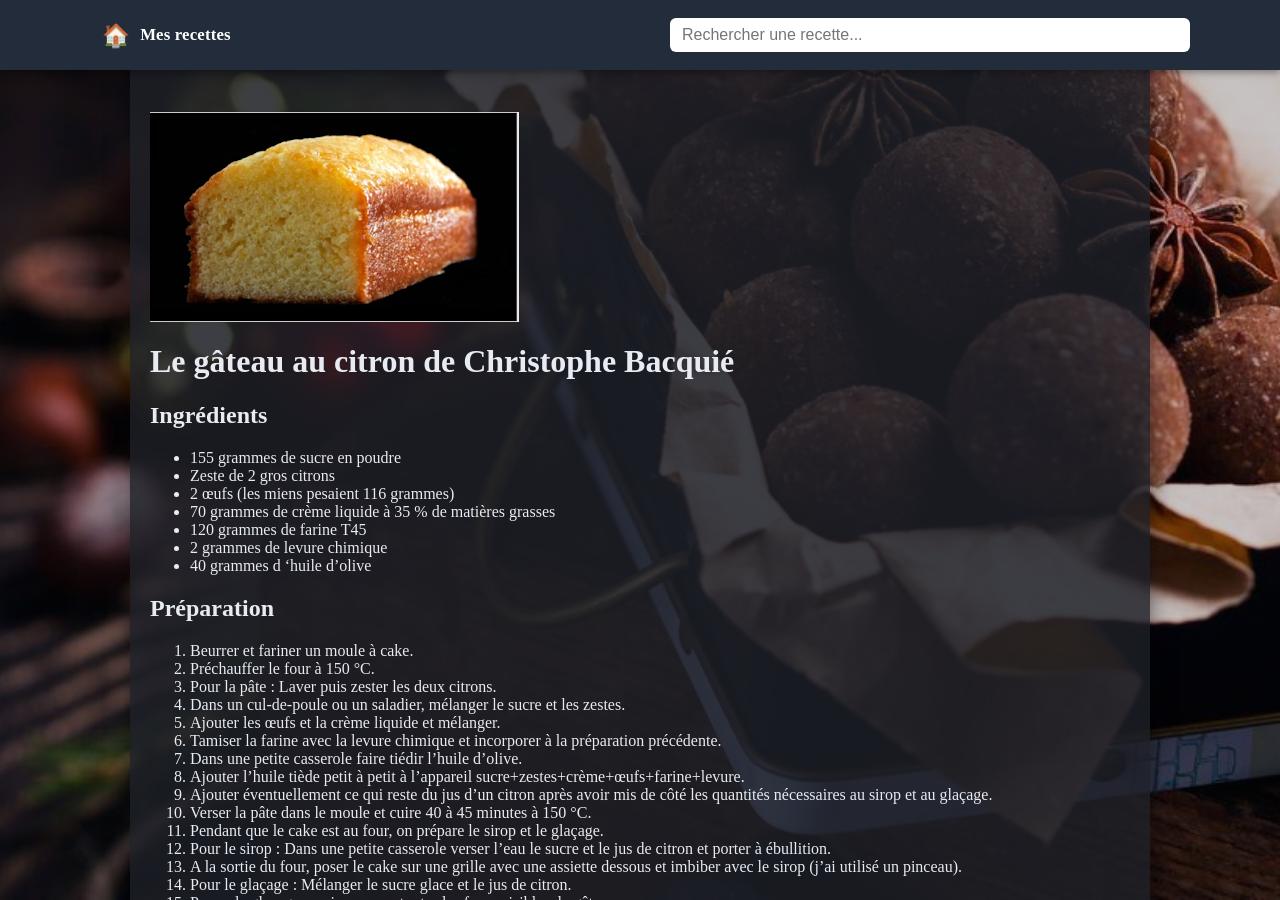
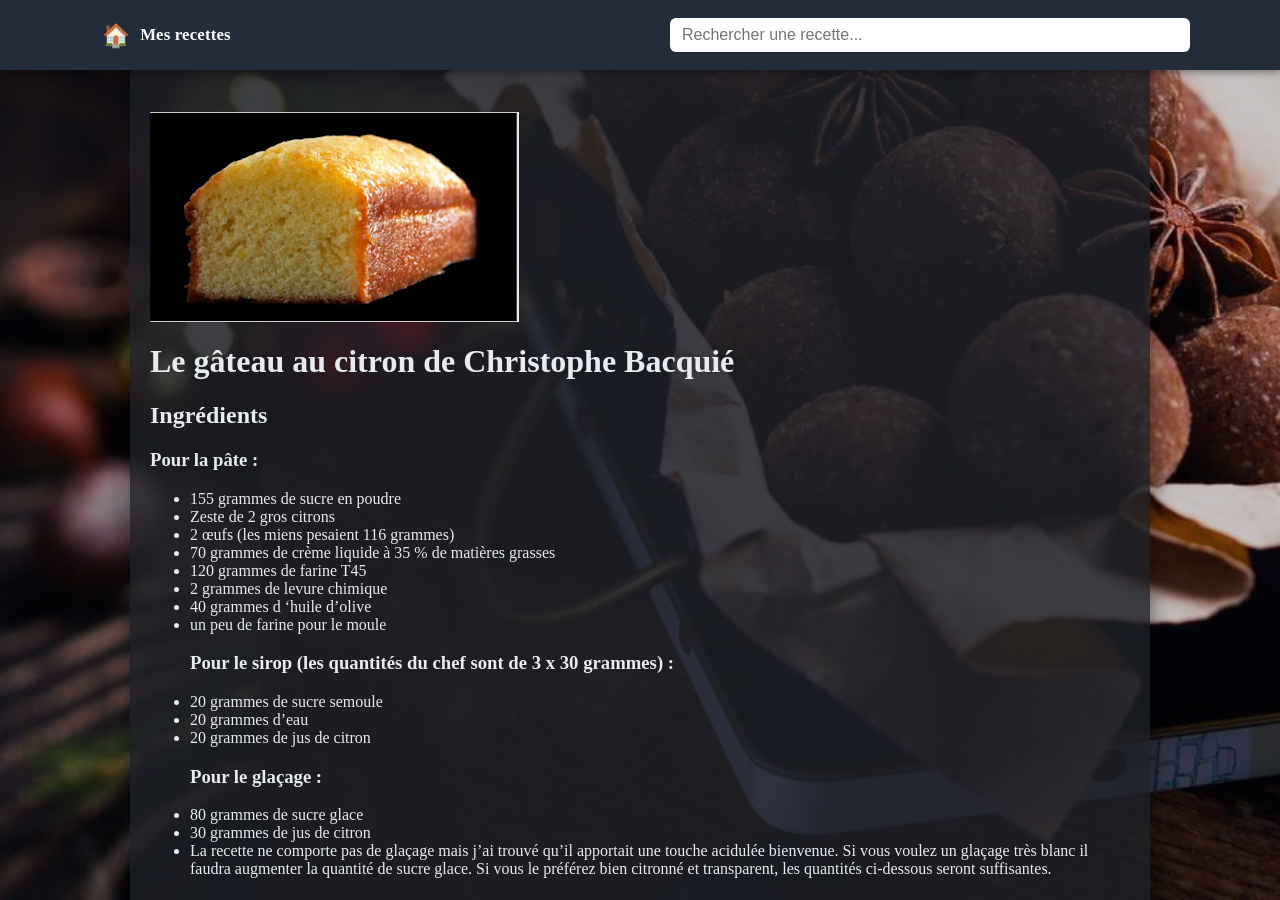
Before and after one commit to phlered/recettes, a Jekyll site: the page built from _recettes/le_gateau_au_citron_de_christophe_bacquie.md, in a window 1280 px wide and 900 px high. Built offline with Jekyll 4.4.1, drawn with Linux system fonts in a browser that asks for light colours.

Commit message:
Ajout recette Le gâteau au citron de Christophe Bacquié

```diff
--- a/_recettes/le_gateau_au_citron_de_christophe_bacquie.md
+++ b/_recettes/le_gateau_au_citron_de_christophe_bacquie.md
@@ -5,6 +5,7 @@ source: "https://recettesb.blogspot.com/2021/09/le-cake-au-citron-de-christophe-
 date: "2025-12-23"
 image: "{{ site.baseurl }}/images/le_gateau_au_citron_de_christophe_bacquie.png"
 ingredients:
+  - "Pour la pâte :"
   - "155 grammes de sucre en poudre"
   - "Zeste de 2 gros citrons"
   - "2 œufs (les miens pesaient 116 grammes)"
@@ -12,12 +13,23 @@ ingredients:
   - "120 grammes de farine T45"
   - "2 grammes de levure chimique"
   - "40 grammes d ‘huile d’olive"
+  - "un peu de farine pour le moule"
+  - "Pour le sirop (les quantités du chef sont de 3 x 30 grammes) :"
+  - "20 grammes de sucre semoule"
+  - "20 grammes d'eau"
+  - "20 grammes de jus de citron"
+  - "Pour le glaçage :"
+  - "80 grammes de sucre glace"
+  - "30 grammes de jus de citron"
+  - "La recette ne comporte pas de glaçage mais j’ai trouvé qu’il apportait une touche acidulée bienvenue. Si vous voulez un glaçage très blanc il faudra augmenter la quantité de sucre glace. Si vous le préférez bien citronné et transparent, les quantités ci-dessous seront suffisantes."
 ---
 ![illustration de la recette]({{ site.baseurl }}/images/le_gateau_au_citron_de_christophe_bacquie.png)
 
 # Le gâteau au citron de Christophe Bacquié
 
 ## Ingrédients
+
+### Pour la pâte :
 
 - 155 grammes de sucre en poudre
 - Zeste de 2 gros citrons
@@ -26,6 +38,17 @@ ingredients:
 - 120 grammes de farine T45
 - 2 grammes de levure chimique
 - 40 grammes d ‘huile d’olive
+- un peu de farine pour le moule
+### Pour le sirop (les quantités du chef sont de 3 x 30 grammes) :
+
+- 20 grammes de sucre semoule
+- 20 grammes d'eau
+- 20 grammes de jus de citron
+### Pour le glaçage :
+
+- 80 grammes de sucre glace
+- 30 grammes de jus de citron
+- La recette ne comporte pas de glaçage mais j’ai trouvé qu’il apportait une touche acidulée bienvenue. Si vous voulez un glaçage très blanc il faudra augmenter la quantité de sucre glace. Si vous le préférez bien citronné et transparent, les quantités ci-dessous seront suffisantes.
 
 ## Préparation
 
```
